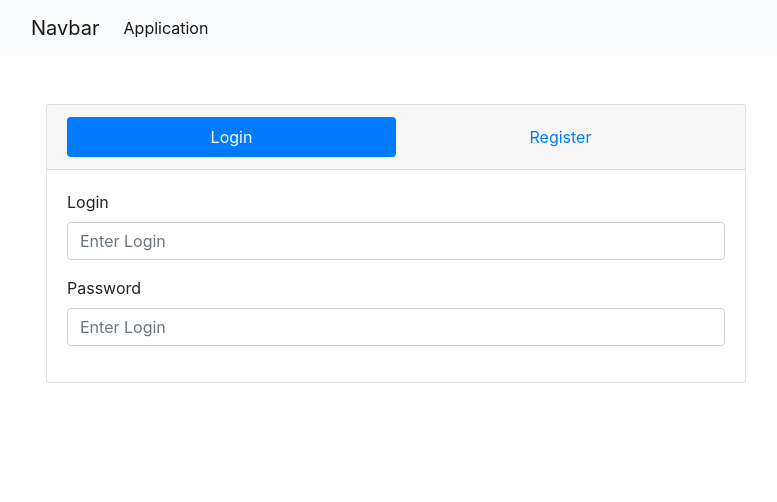
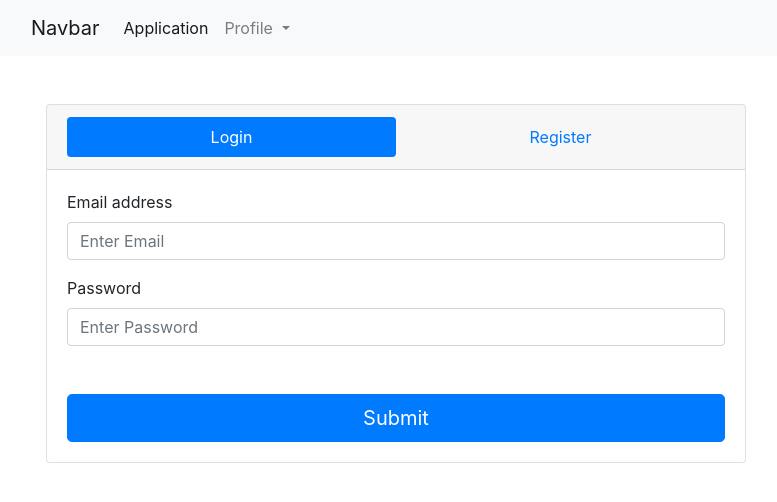
Before and after one commit to GrzegorzFryger/KOLOSEUM-CLIENT, an Angular app: page /user in a window 1280 px wide. Shown: the top 502 px of the page, without its empty margins (54-831 px from the left). Built offline with nearby package versions, Linux system fonts and the light colour scheme.

Commit message:
login / register services added

```diff
--- a/src/app/header/header.component.html
+++ b/src/app/header/header.component.html
@@ -17,6 +17,23 @@
           <a class="nav-link" href="/application">Application</a>
         </li>
 
+
+
+        <li class="nav-item dropdown">
+          <a *ngIf="!applicationUserService.isUserAuthorised()" class="nav-link dropdown-toggle" href="#"  role="button" data-toggle="dropdown" aria-haspopup="true" aria-expanded="false">
+            Profile
+          </a>
+          <a *ngIf="applicationUserService.isUserAuthorised()" class="nav-link dropdown-toggle" href="#"  role="button" data-toggle="dropdown" aria-haspopup="true" aria-expanded="false">
+            {{applicationUserService.loginedUser.applicationUser.firstName}}  {{applicationUserService.loginedUser.applicationUser.lastName}}
+          </a>
+          <div *ngIf="!applicationUserService.isUserAuthorised()" class="dropdown-menu" aria-labelledby="navbarDropdownMenuLink">
+            <a class="dropdown-item" href="/user">Login / Register</a>
+          </div>
+          <div *ngIf="applicationUserService.isUserAuthorised()" class="dropdown-menu" aria-labelledby="navbarDropdownMenuLink">
+            <a class="dropdown-item" (click)="applicationUserService.logout()">Logout</a>
+          </div>
+        </li>
+
       </ul>
 
     </div>
--- a/src/app/header/header.component.ts
+++ b/src/app/header/header.component.ts
@@ -1,4 +1,5 @@
-import { Component, OnInit } from '@angular/core';
+import {Component, OnInit} from '@angular/core';
+import {UserRegisterService} from '../user-register/user-register.service';
 
 @Component({
   selector: 'app-header',
@@ -7,9 +8,13 @@ import { Component, OnInit } from '@angular/core';
 })
 export class HeaderComponent implements OnInit {
 
-  constructor() { }
+  constructor(private userService: UserRegisterService) {
+  }
+
+  applicationUserService: UserRegisterService;
 
   ngOnInit() {
+    this.applicationUserService = this.userService;
   }
 
 }
--- /dev/null
+++ b/src/app/models/role.model.ts
@@ -0,0 +1,4 @@
+export class RoleModel {
+  id: number;
+  name: string;
+}
--- a/src/app/user-register/user-register.component.html
+++ b/src/app/user-register/user-register.component.html
@@ -1,6 +1,22 @@
 <div class="container">
   <div class="row">
     <div class="col-sm-12">
+
+
+
+      <div *ngIf="userRegisteredMessage != null" class="alert alert-success alert-dismissible fade show" role="alert">
+        {{userRegisteredMessage}}
+        <button type="button" class="close" data-dismiss="alert" aria-label="Close">
+          <span aria-hidden="true">&times;</span>
+        </button>
+      </div>
+
+      <div *ngIf="errorToShow != null" class="alert alert-danger alert-dismissible fade show" role="alert">
+        {{errorToShow}}
+        <button type="button" class="close" data-dismiss="alert" aria-label="Close">
+          <span aria-hidden="true">&times;</span>
+        </button>
+      </div>
 
 
       <div class="card">
@@ -16,20 +32,24 @@
         </div>
         <div class="card-body">
 
+
           <div class="tab-content" id="pills-tabContent">
             <div class="tab-pane fade show active" id="pills-home" role="tabpanel" aria-labelledby="pills-home-tab">
 
               <form>
 
                 <div class="form-group">
-                  <label for="email">Login</label>
-                  <input type="email" class="form-control" required id="email" aria-describedby="emailHelp" placeholder="Enter Login">
+                  <label for="email">Email address</label>
+                  <input type="email" class="form-control" [(ngModel)]="userRegister.email" name="email" required id="email" aria-describedby="emailHelp" placeholder="Enter Email">
                 </div>
 
                 <div class="form-group">
                   <label for="login">Password</label>
-                  <input type="password" class="form-control" required id="login" aria-describedby="emailHelp" placeholder="Enter Login">
+                  <input type="password" class="form-control" [(ngModel)]="userRegister.password" name="password" required id="login" aria-describedby="emailHelp" placeholder="Enter Password">
                 </div>
+
+                <button type="submit" (click)="loginUser()" class="btn btn-primary btn-lg btn-block mt-5">Submit</button>
+
 
               </form>
 
@@ -41,27 +61,25 @@
 
                 <div class="form-group">
                   <label for="registrationName">Name</label>
-                  <input type="text" class="form-control" ([ngModel])="userService.applicationUser.registrationName" name="registrationName" required id="registrationName" aria-describedby="emailHelp" placeholder="Enter Name">
+                  <input type="text" class="form-control" [(ngModel)]="userRegister.registrationName" name="registrationName" required id="registrationName" aria-describedby="emailHelp" placeholder="Enter Name">
                 </div>
 
                 <div class="form-group">
                   <label for="registrationSurname">Last Name</label>
-                  <input type="text" class="form-control" [ngModel]="userService.applicationUser.registrationSurname" name="registrationSurname" required id="registrationSurname" aria-describedby="emailHelp" placeholder="Enter Last Name">
+                  <input type="text" class="form-control" [(ngModel)]="userRegister.registrationSurname" name="registrationSurname" required id="registrationSurname" aria-describedby="emailHelp" placeholder="Enter Last Name">
                 </div>
 
                 <div class="form-group">
                   <label for="registrationEmail">Email address</label>
-                  <input type="email" class="form-control" [ngModel]="userService.applicationUser.email" name="email" required id="registrationEmail" aria-describedby="emailHelp" placeholder="Enter Email">
+                  <input type="email" class="form-control" [(ngModel)]="userRegister.email" name="email" required id="registrationEmail" aria-describedby="emailHelp" placeholder="Enter Email">
                 </div>
 
                 <div class="form-group">
                   <label for="registrationPassword">Password</label>
-                  <input type="password" class="form-control" [ngModel]="userService.applicationUser.password" name="password" required id="registrationPassword" aria-describedby="emailHelp" placeholder="Enter Password">
+                  <input type="password" class="form-control" [(ngModel)]="userRegister.password" name="password" required id="registrationPassword" aria-describedby="emailHelp" placeholder="Enter Password">
                 </div>
 
-                <button (click)="userService.check()">asd</button>
-
-                <button type="submit" (click)="userService.registerUser()" class="btn btn-primary btn-lg btn-block mt-5">Register</button>
+                <button type="submit" (click)="registerUser()" class="btn btn-primary btn-lg btn-block mt-5">Submit</button>
 
               </form>
 
--- a/src/app/user-register/user-register.component.ts
+++ b/src/app/user-register/user-register.component.ts
@@ -1,5 +1,7 @@
-import {Component, OnInit} from '@angular/core';
+import {Component, Input, OnInit} from '@angular/core';
 import {UserRegisterService} from './user-register.service';
+import {ApplicationUser} from '../models/application-user.model';
+import {HttpErrorResponse} from '@angular/common/http';
 
 @Component({
   selector: 'app-user-register',
@@ -9,6 +11,9 @@ import {UserRegisterService} from './user-register.service';
 export class UserRegisterComponent implements OnInit {
 
   userService: UserRegisterService;
+  @Input() userRegister: ApplicationUser = new ApplicationUser();
+  errorToShow;
+  userRegisteredMessage: string;
 
   constructor(private service: UserRegisterService) {
   }
@@ -17,4 +22,31 @@ export class UserRegisterComponent implements OnInit {
     this.userService = this.service;
   }
 
+  registerUser() {
+    this.service.registerUser(this.userRegister).subscribe(resp => {
+        this.userRegisteredMessage = 'User has been registered correctly';
+        this.userRegister = new ApplicationUser();
+        console.log(resp);
+      },
+      (err: HttpErrorResponse) => {
+
+        this.errorToShow = null;
+        this.userRegisteredMessage = null;
+
+        if (err.status !== 200 || 201) {
+          this.errorToShow = err.error.errors[0];
+        }
+      }
+    );
+  }
+
+  loginUser() {
+    console.log(this.userRegister);
+    this.service.loginUser(this.userRegister).subscribe(resp => {
+      localStorage.clear();
+      localStorage.setItem('authUser', JSON.stringify(resp));
+      this.service.loginedUser = resp;
+    });
+  }
+
 }
--- a/src/app/user-register/user-register.service.ts
+++ b/src/app/user-register/user-register.service.ts
@@ -1,23 +1,31 @@
 import {Injectable} from '@angular/core';
 import {HttpClient} from '@angular/common/http';
 import {ApplicationUser} from '../models/application-user.model';
+import {Observable} from 'rxjs/Observable';
+import {LoginUserModel} from '../models/login-user.model';
 
 @Injectable()
 export class UserRegisterService {
 
-  applicationUser: ApplicationUser = new ApplicationUser();
+  loginedUser: LoginUserModel = new LoginUserModel();
 
   constructor(private http: HttpClient) {
   }
 
-  registerUser() {
-    this.http.post('http://localhost:8080/api/signup', this.applicationUser).toPromise().then( resp => {
-      console.log(resp);
-    });
+  registerUser(user: ApplicationUser): Observable<ApplicationUser> {
+    return this.http.post<ApplicationUser>('http://localhost:8080/api/signup', user);
   }
 
-  check() {
-    console.log(this.applicationUser);
+  loginUser(user: ApplicationUser): Observable<LoginUserModel> {
+    return this.http.post<LoginUserModel>('http://localhost:8080/api/signin', user);
+  }
+
+  isUserAuthorised(): boolean {
+    return localStorage.getItem('authUser') !== null;
+  }
+
+  logout() {
+    localStorage.clear();
   }
 
 }
```
Also changed, not shown: src/app/models/application-user.model.ts (+6 -1 lines), src/app/models/login-user.model.ts (added, +7 -0 lines).
